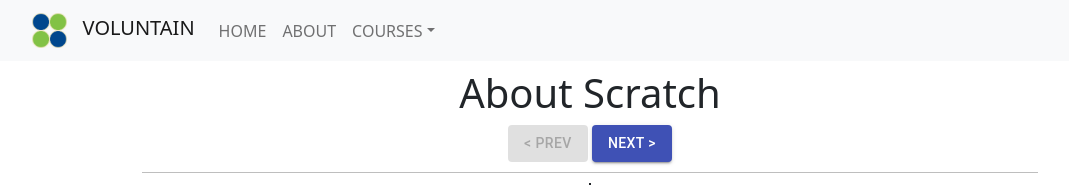
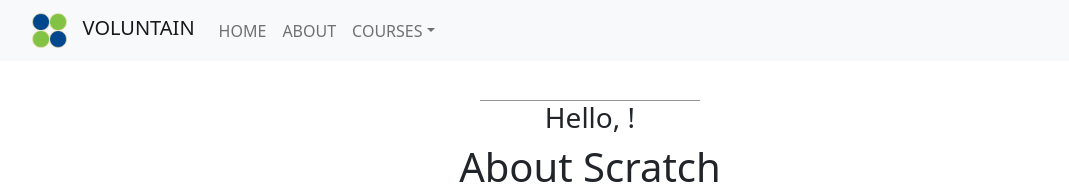
Before and after one commit to Voluntain-SKKU/Voluntain-2nd, a Next.js app in the folder web-dev/voluntain-app/: page /course/1 in a window 1280 px wide. Shown: the top 187 px of the page, without its empty margins (50-1119 px from the left). Built offline with nearby package versions, Linux system fonts and the light colour scheme.

Commit message:
Add cookie example
This change is temporary, and can be discarded later.

```diff
--- a/web-dev/voluntain-app/package.json
+++ b/web-dev/voluntain-app/package.json
@@ -17,6 +17,7 @@
     "next": "11.0.1",
     "react": "17.0.2",
     "react-bootstrap": "^1.6.1",
+    "react-cookie": "^4.0.3",
     "react-dom": "17.0.2",
     "react-window": "^1.8.6",
     "react-youtube": "^7.13.1"
--- a/web-dev/voluntain-app/pages/course/[id].js
+++ b/web-dev/voluntain-app/pages/course/[id].js
@@ -1,6 +1,7 @@
 import React from 'react'
-import { Button, Card, CardContent, Divider, Fab, Hidden, Link, Typography } from '@material-ui/core'
+import { Button, Card, CardContent, Divider, Fab, Hidden, Link, TextField, Typography } from '@material-ui/core'
 import ListIcon from '@material-ui/icons/List';
+import { useCookies } from 'react-cookie'
 
 import { VideoPlayer } from '../../components/VideoPlayer'
 import { NavigationBar } from '../../components/NavigationBar'
@@ -52,11 +53,29 @@ export default function LecturePage() {
   const isFirstLecture = true;
   const isLastLecture = false;
 
+  /**
+   * Temporary cookie example
+   */
+  const [cookies, setCookie] = useCookies(['name-cookie']);
+  const [name, setName] = React.useState("");
+  const handleChange = (event) => {
+    setName(event.target.value);
+    /**
+     * Set a cookie named 'name-cookie' with the value 'name',
+     * that is accessible on all pages,
+     * and its max age is 10 sec.
+     */
+    setCookie('name-cookie', name, { path: '/', maxAge: 10 });
+  }
+
   return (
     <div className={styles.container}>
       <NavigationBar />
 
       <main className={styles.main}>
+        <TextField value={name} onChange={handleChange} />
+        <h3>Hello, {cookies.name}!</h3>
+
         <div>
           <h1>About Scratch</h1>
         </div>
```
Also changed, not shown: 1 other file (tests, documents, lock files or other folders).
